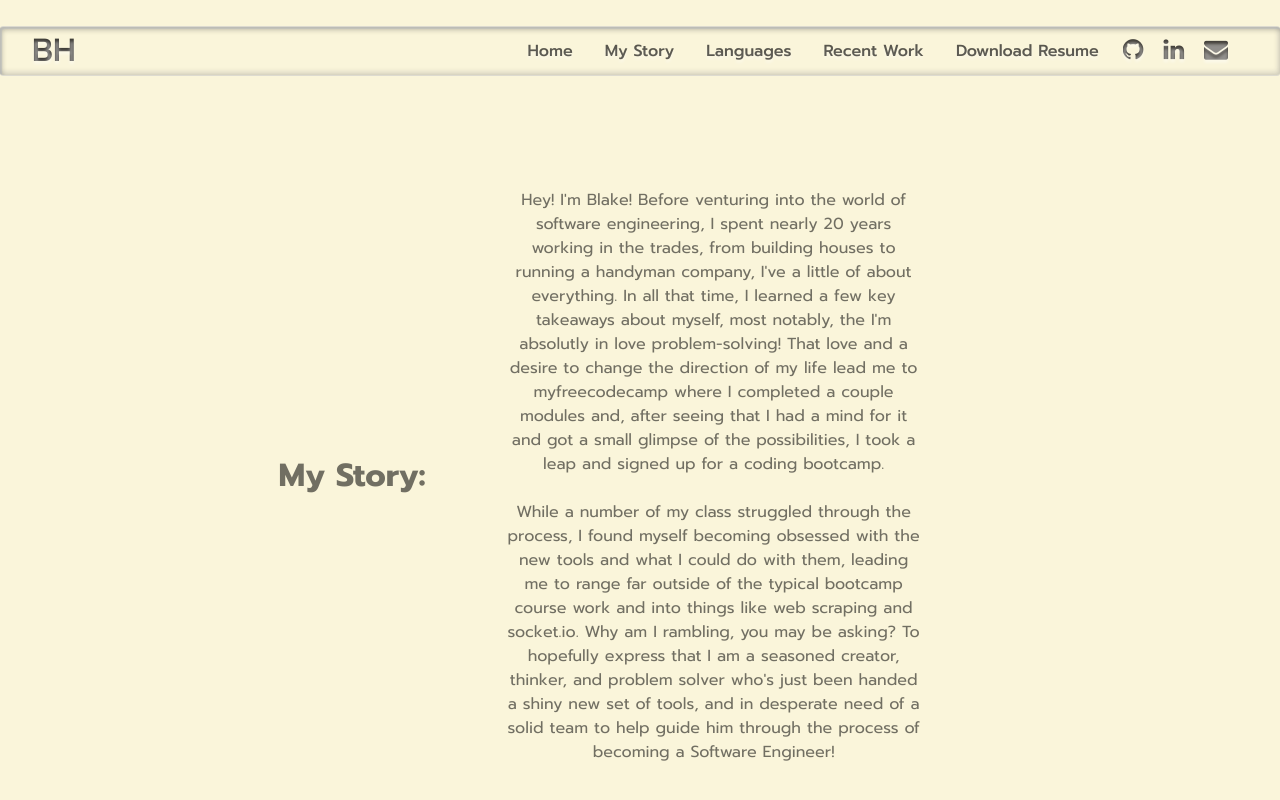
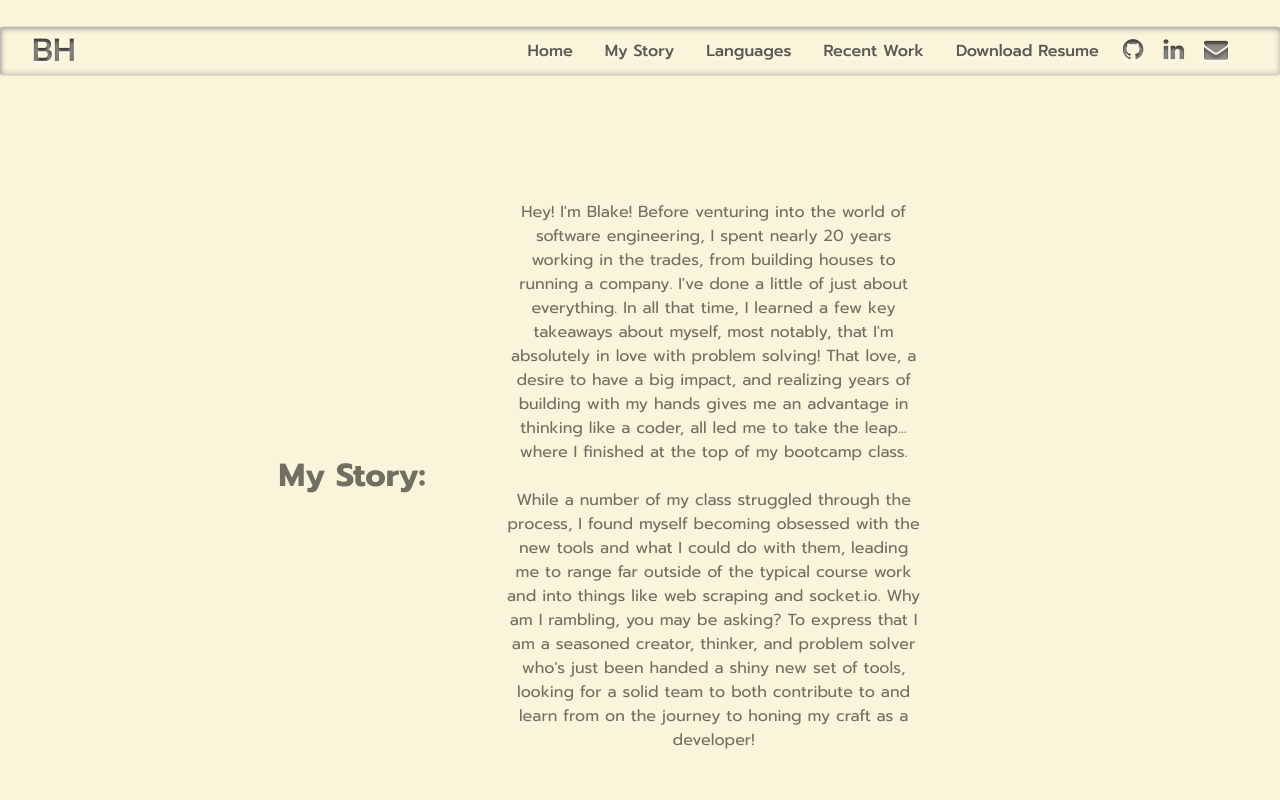
Before and after one commit to bhunter87/ProjectPage, a React (Create React App) app: page / in a window 1280 px wide. Shown: the part 708-1508 px from the top of the page. Built offline with nearby package versions, Linux system fonts and the light colour scheme; the HTML template or start-up script is replaced by a standard one.

Commit message:
copy update

```diff
--- a/src/App.js
+++ b/src/App.js
@@ -194,28 +194,28 @@ function App() {
                             Hey! I'm Blake! Before venturing into the world of
                             software engineering, I spent nearly 20 years
                             working in the trades, from building houses to
-                            running a handyman company, I've a little of about
+                            running a company. I've done a little of just about
                             everything. In all that time, I learned a few key
-                            takeaways about myself, most notably, the I'm
-                            absolutly in love problem-solving! That love and a
-                            desire to change the direction of my life lead me to
-                            myfreecodecamp where I completed a couple modules
-                            and, after seeing that I had a mind for it and got a
-                            small glimpse of the possibilities, I took a leap
-                            and signed up for a coding bootcamp.
+                            takeaways about myself, most notably, that I'm
+                            absolutely in love with problem solving! That love,
+                            a desire to have a big impact, and realizing years
+                            of building with my hands gives me an advantage in
+                            thinking like a coder, all led me to take the
+                            leap... where I finished at the top of my bootcamp
+                            class.
                             <br />
                             <br />
                             While a number of my class struggled through the
                             process, I found myself becoming obsessed with the
                             new tools and what I could do with them, leading me
-                            to range far outside of the typical bootcamp course
-                            work and into things like web scraping and
-                            socket.io. Why am I rambling, you may be asking? To
-                            hopefully express that I am a seasoned creator,
-                            thinker, and problem solver who's just been handed a
-                            shiny new set of tools, and in desperate need of a
-                            solid team to help guide him through the process of
-                            becoming a Software Engineer!
+                            to range far outside of the typical course work and
+                            into things like web scraping and socket.io. Why am
+                            I rambling, you may be asking? To express that I am
+                            a seasoned creator, thinker, and problem solver
+                            who's just been handed a shiny new set of tools,
+                            looking for a solid team to both contribute to and
+                            learn from on the journey to honing my craft as a
+                            developer!
                         </div>
                     </div>
                 </section>
@@ -287,3 +287,5 @@ function App() {
 }
 
 export default App;
+
+// /Users/blakehunter/Documents/projectpage/ProjectPage/src/App.js
```
